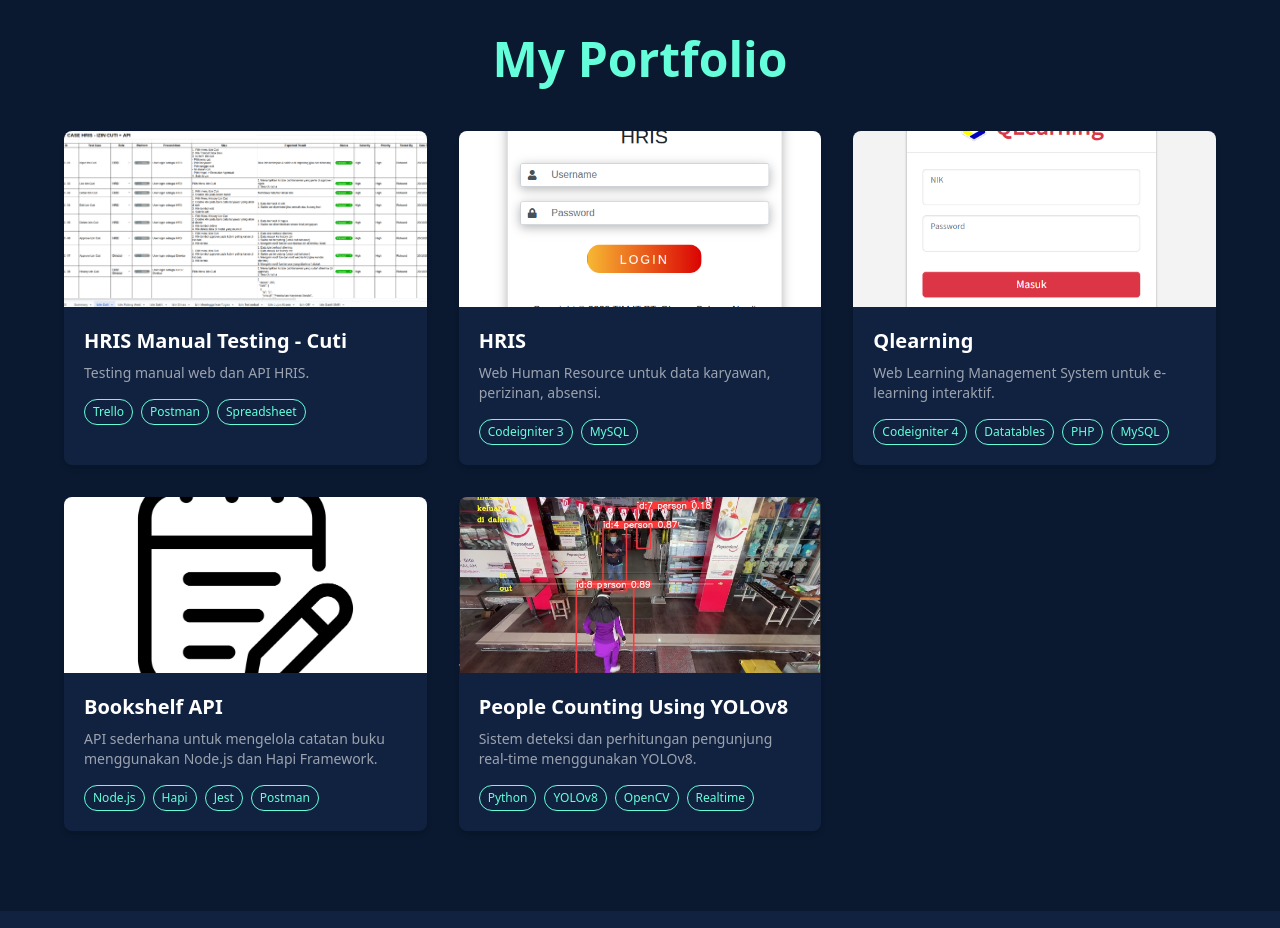
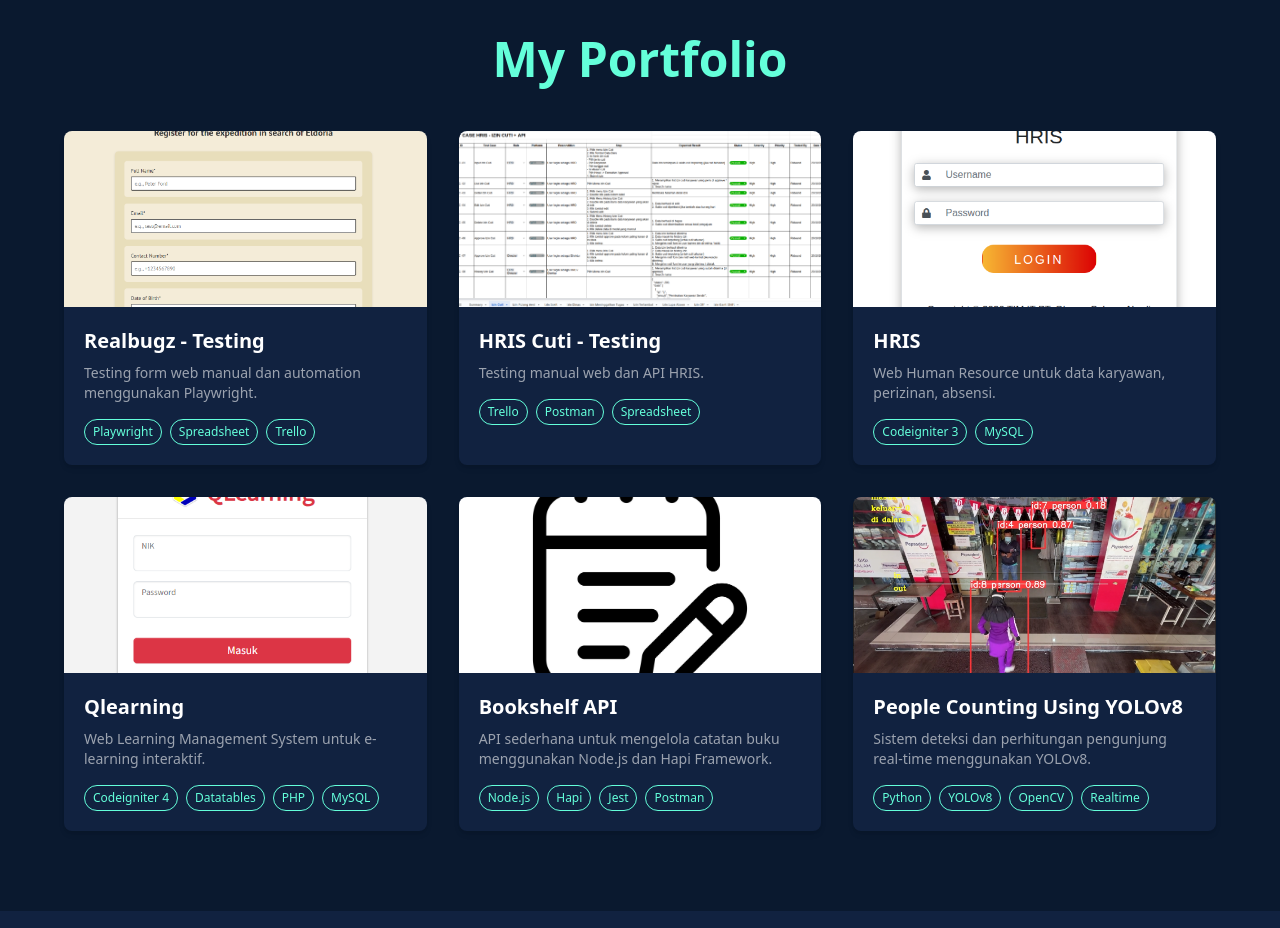
Before and after one commit to kowells/my-profile, a React (Create React App) app: page / in a window 1280 px wide. Shown: the part 2320-3248 px from the top of the page. Built offline with nearby package versions, Linux system fonts and the light colour scheme.

Commit message:
update porto

```diff
--- a/src/pages/Home.jsx
+++ b/src/pages/Home.jsx
@@ -9,7 +9,15 @@ export default function Home() {
 
     const projects = [
         {
-            title: "HRIS Manual Testing - Cuti",
+            title: "Realbugz - Testing",
+            description:
+                "Testing form web manual dan automation menggunakan Playwright.",
+            images: ["/images/realbugz-1.png", "/images/realbugz-2.png"],
+            link: "https://github.com/kowells/realbugz-testing",
+            tools: ["Playwright", "Spreadsheet", "Trello"],
+        },
+        {
+            title: "HRIS Cuti - Testing",
             description:
                 "Testing manual web dan API HRIS.",
             images: ["/images/test-case.png", "/images/bug-report.png"],
```
Also changed, not shown: public/images/realbugz-1.png (added), public/images/realbugz-2.png (added).
